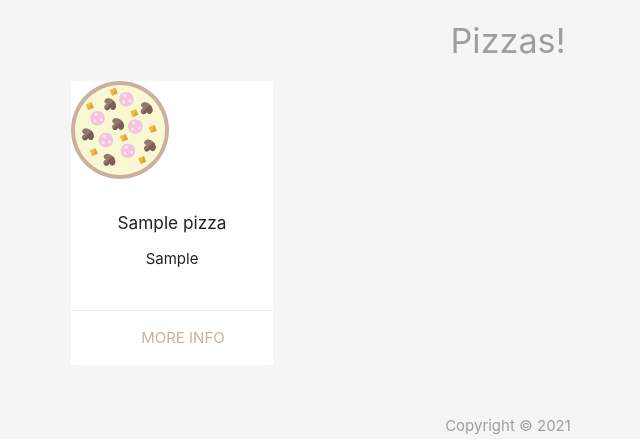
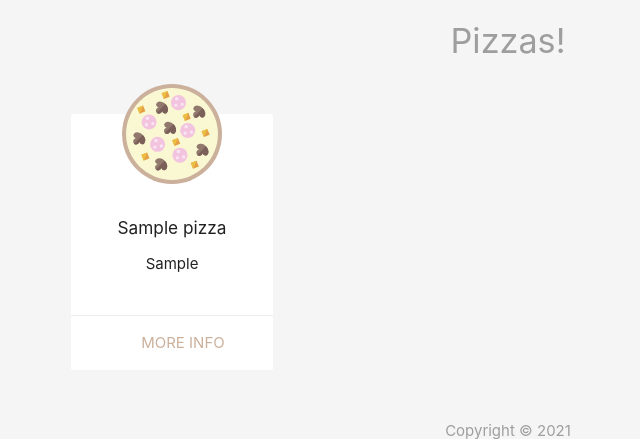
Before and after one commit to godwinmaga6/pizza-project, a PHP site: page /index.php in a window 1280 px wide. Shown: the part 87-526 px from the top of the page, without its empty margins (132-772 px from the left). Run offline with PHP 8.4, Linux system fonts and the light colour scheme; tables that the repository leaves empty or names only in its code hold one stand-in row (values such as "Sample post").

Commit message:
added styling to pizza.svg file in templates/header.php

```diff
--- a/templates/header.php
+++ b/templates/header.php
@@ -17,6 +17,13 @@
             margin: 20px auto;
             padding: 20px;
         }
+        .pizza{
+            width: 100px;
+            margin: 40px auto -30px;
+            display: block;
+            position: relative;
+            top: -30px;
+        }
     </style>
 </head>
 <body class="grey lighten-4">
```
